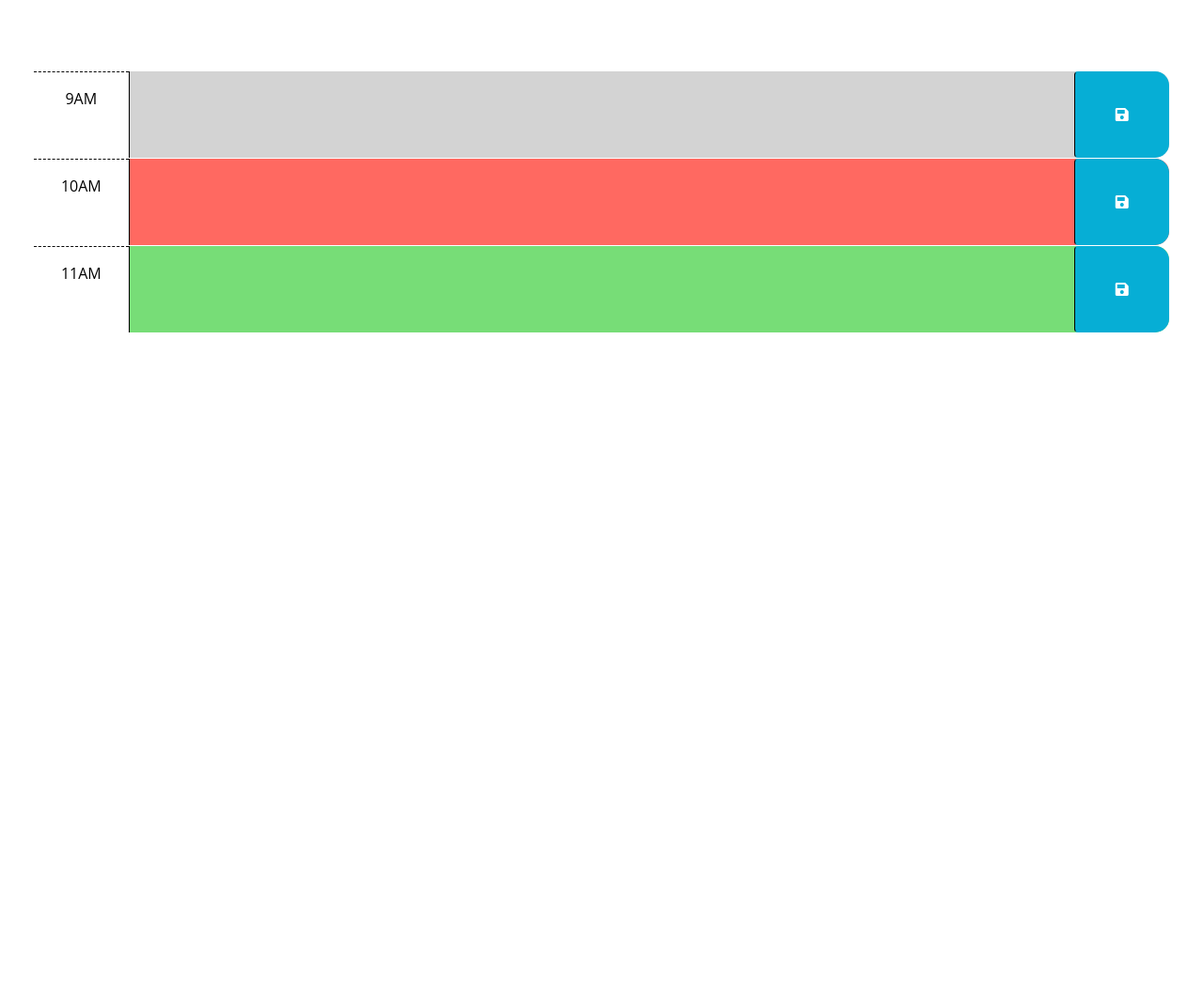
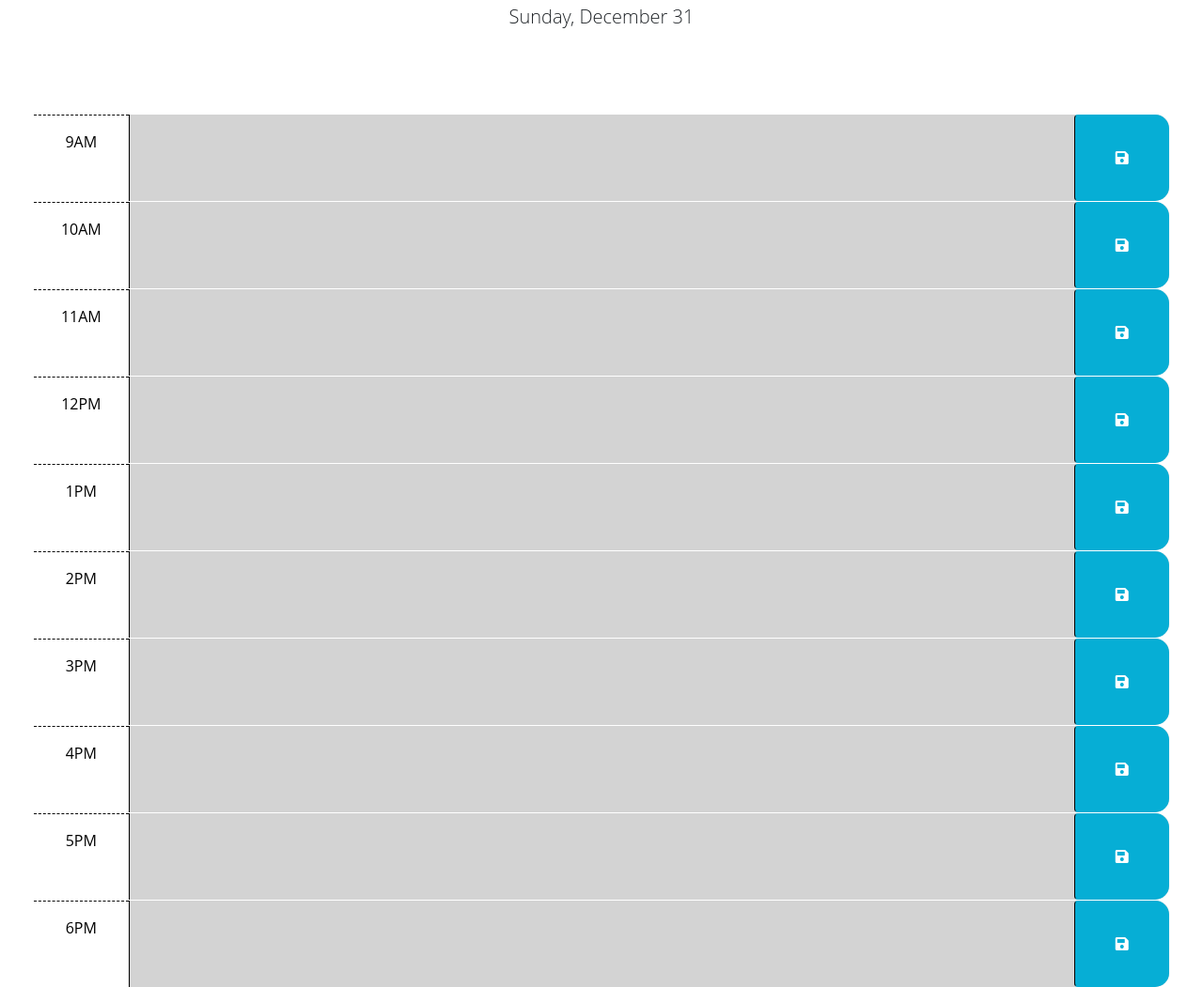
Before and after one commit to ccarroll929/daily-planner, a plain HTML site: page Develop/index.html in a window 1280 px wide. Shown: the part 176-1227 px from the top of the page at 94% size. Before the commit the page ends 800 px from the top, so only its background shows below. Drawn offline with nearby package versions, Linux system fonts and the light colour scheme.

Commit message:
changed HTML ids, added JS functions

```diff
--- a/Develop/index.html
+++ b/Develop/index.html
@@ -25,24 +25,14 @@
   </head>
 
   <body>
-    <header class="p-5 mb-4">
+    <header class="p-5 mb-4 text-center"> <!-- center-aligned header text-->
       <h1 class="display-3">Work Day Scheduler</h1>
       <p class="lead">A simple calendar app for scheduling your work day</p>
       <p id="currentDay" class="lead"></p>
     </header>
     <div class="container-fluid px-5">
-      <!-- Use class for "past", "present", and "future" to apply styles to the
-        time-block divs accordingly. The javascript will need to do this by
-        adding/removing these classes on each div by comparing the hour in the
-        id to the current hour. The html provided below is meant to be an example
-        demonstrating how the css provided can be leveraged to create the
-        desired layout and colors. The html below should be removed or updated
-        in the finished product. Remember to delete this comment once the
-        code is implemented.
-        -->
 
-      <!-- Example of a past time block. The "past" class adds a gray background color. -->
-      <div id="hour-9" class="row time-block past">
+      <div id="9" class="row time-block">
         <div class="col-2 col-md-1 hour text-center py-3">9AM</div>
         <textarea class="col-8 col-md-10 description" rows="3"> </textarea>
         <button class="btn saveBtn col-2 col-md-1" aria-label="save">
@@ -50,8 +40,7 @@
         </button>
       </div>
 
-      <!-- Example of a present time block. The "present" class adds a red background color. -->
-      <div id="hour-10" class="row time-block present">
+      <div id="10" class="row time-block">
         <div class="col-2 col-md-1 hour text-center py-3">10AM</div>
         <textarea class="col-8 col-md-10 description" rows="3"> </textarea>
         <button class="btn saveBtn col-2 col-md-1" aria-label="save">
@@ -59,9 +48,63 @@
         </button>
       </div>
 
-      <!-- Example of a future time block. The "future" class adds a green background color. -->
-      <div id="hour-11" class="row time-block future">
+      <div id="11" class="row time-block">
         <div class="col-2 col-md-1 hour text-center py-3">11AM</div>
+        <textarea class="col-8 col-md-10 description" rows="3"> </textarea>
+        <button class="btn saveBtn col-2 col-md-1" aria-label="save">
+          <i class="fas fa-save" aria-hidden="true"></i>
+        </button>
+      </div>
+
+      <div id="12" class="row time-block">
+        <div class="col-2 col-md-1 hour text-center py-3">12PM</div>
+        <textarea class="col-8 col-md-10 description" rows="3"> </textarea>
+        <button class="btn saveBtn col-2 col-md-1" aria-label="save">
+          <i class="fas fa-save" aria-hidden="true"></i>
+        </button>
+      </div>
+
+      <div id="13" class="row time-block">
+        <div class="col-2 col-md-1 hour text-center py-3">1PM</div>
+        <textarea class="col-8 col-md-10 description" rows="3"> </textarea>
+        <button class="btn saveBtn col-2 col-md-1" aria-label="save">
+          <i class="fas fa-save" aria-hidden="true"></i>
+        </button>
+      </div>
+
+      <div id="14" class="row time-block">
+        <div class="col-2 col-md-1 hour text-center py-3">2PM</div>
+        <textarea class="col-8 col-md-10 description" rows="3"> </textarea>
+        <button class="btn saveBtn col-2 col-md-1" aria-label="save">
+          <i class="fas fa-save" aria-hidden="true"></i>
+        </button>
+      </div>
+
+      <div id="15" class="row time-block">
+        <div class="col-2 col-md-1 hour text-center py-3">3PM</div>
+        <textarea class="col-8 col-md-10 description" rows="3"> </textarea>
+        <button class="btn saveBtn col-2 col-md-1" aria-label="save">
+          <i class="fas fa-save" aria-hidden="true"></i>
+        </button>
+      </div>
+
+      <div id="16" class="row time-block">
+        <div class="col-2 col-md-1 hour text-center py-3">4PM</div>
+        <textarea class="col-8 col-md-10 description" rows="3"> </textarea>
+        <button class="btn saveBtn col-2 col-md-1" aria-label="save">
+          <i class="fas fa-save" aria-hidden="true"></i>
+        </button>
+      </div>
+
+      <div id="17" class="row time-block">
+        <div class="col-2 col-md-1 hour text-center py-3">5PM</div>
+        <textarea class="col-8 col-md-10 description" rows="3"> </textarea>
+        <button class="btn saveBtn col-2 col-md-1" aria-label="save">
+          <i class="fas fa-save" aria-hidden="true"></i>
+        </button>
+      </div>
+      <div id="18" class="row time-block">
+        <div class="col-2 col-md-1 hour text-center py-3">6PM</div>
         <textarea class="col-8 col-md-10 description" rows="3"> </textarea>
         <button class="btn saveBtn col-2 col-md-1" aria-label="save">
           <i class="fas fa-save" aria-hidden="true"></i>
@@ -69,11 +112,11 @@
       </div>
     </div>
 
-    <script src="https://cdnjs.cloudflare.com/ajax/libs/jquery/3.2.1/jquery.min.js"></script>
+    <script src="https://code.jquery.com/jquery-3.4.1.min.js"></script>
     <script src="https://cdn.jsdelivr.net/npm/dayjs@1.11.3/dayjs.min.js"
     integrity="sha256-iu/zLUB+QgISXBLCW/mcDi/rnf4m4uEDO0wauy76x7U="
     crossorigin="anonymous"></script>
 
-    <script src="script.js"></script>
+    <script src="./script.js"></script>
   </body>
 </html>
--- a/Develop/script.js
+++ b/Develop/script.js
@@ -1,7 +1,11 @@
 // Wrap all code that interacts with the DOM in a call to jQuery to ensure that
 // the code isn't run until the browser has finished rendering all the elements
 // in the html.
-$(function () {
+
+$(document).ready(function () {
+  let today = dayjs().format('dddd, MMMM D')
+  $('#currentDay').text(today);
+
   // TODO: Add a listener for click events on the save button. This code should
   // use the id in the containing time-block as a key to save the user input in
   // local storage. HINT: What does `this` reference in the click listener
@@ -9,15 +13,55 @@ $(function () {
   // time-block containing the button that was clicked? How might the id be
   // useful when saving the description in local storage?
   //
+$(".saveBtn").on("click", function (){
+  let textInput = $(this).siblings('.description').val();
+  let time = $(this).parent().attr("id");
+
+localStorage.setItem(time, textInput);
+});
+
+
   // TODO: Add code to apply the past, present, or future class to each time
   // block by comparing the id to the current hour. HINTS: How can the id
   // attribute of each time-block be used to conditionally add or remove the
   // past, present, and future classes? How can Day.js be used to get the
   // current hour in 24-hour time?
   //
+function getHours() {
+  let currentTime = dayjs().hour();
+  $(".time-block").each(function () {
+    let plannerTime = parseInt($(this).attr("id"));
+
+
+  if (plannerTime < currentTime){
+    $(this).addClass("past");
+  } else if (plannerTime === currentTime){
+    $(this).removeClass("past");
+    $(this).addClass("present");
+  } else {
+    $(this).removeClass("past");
+    $(this).removeClass("present");
+    $(this).addClass("future");
+  }
+});
+}
+getHours();
+
+function displayTextInput () {
+  $(".time-block").each(function(){
+    let plannerTime = $(this).attr("id");
+    $(this).children(".description").val(localStorage.getItem(plannerTime));
+    console.log
+  });
+}
+displayTextInput();
+
+});
+
+
   // TODO: Add code to get any user input that was saved in localStorage and set
   // the values of the corresponding textarea elements. HINT: How can the id
   // attribute of each time-block be used to do this?
   //
+
   // TODO: Add code to display the current date in the header of the page.
-});
```
